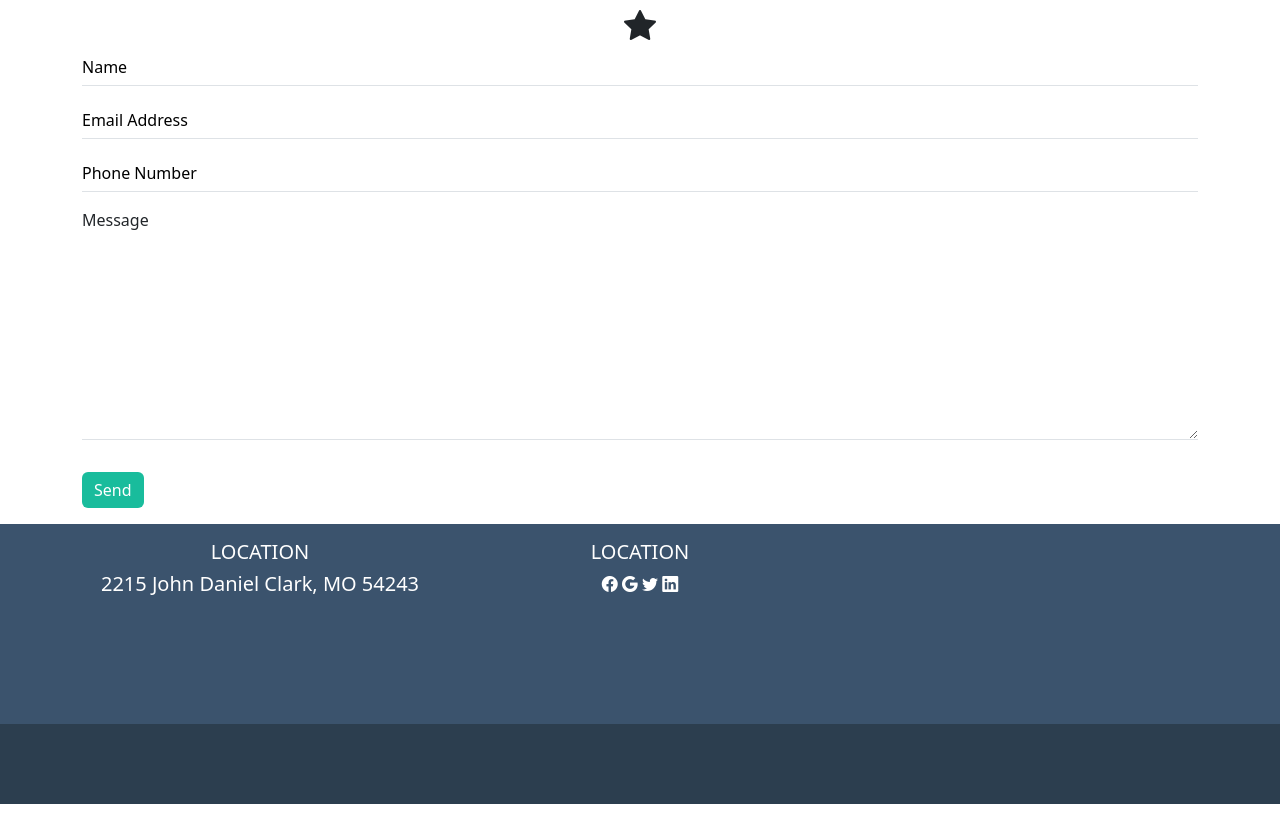
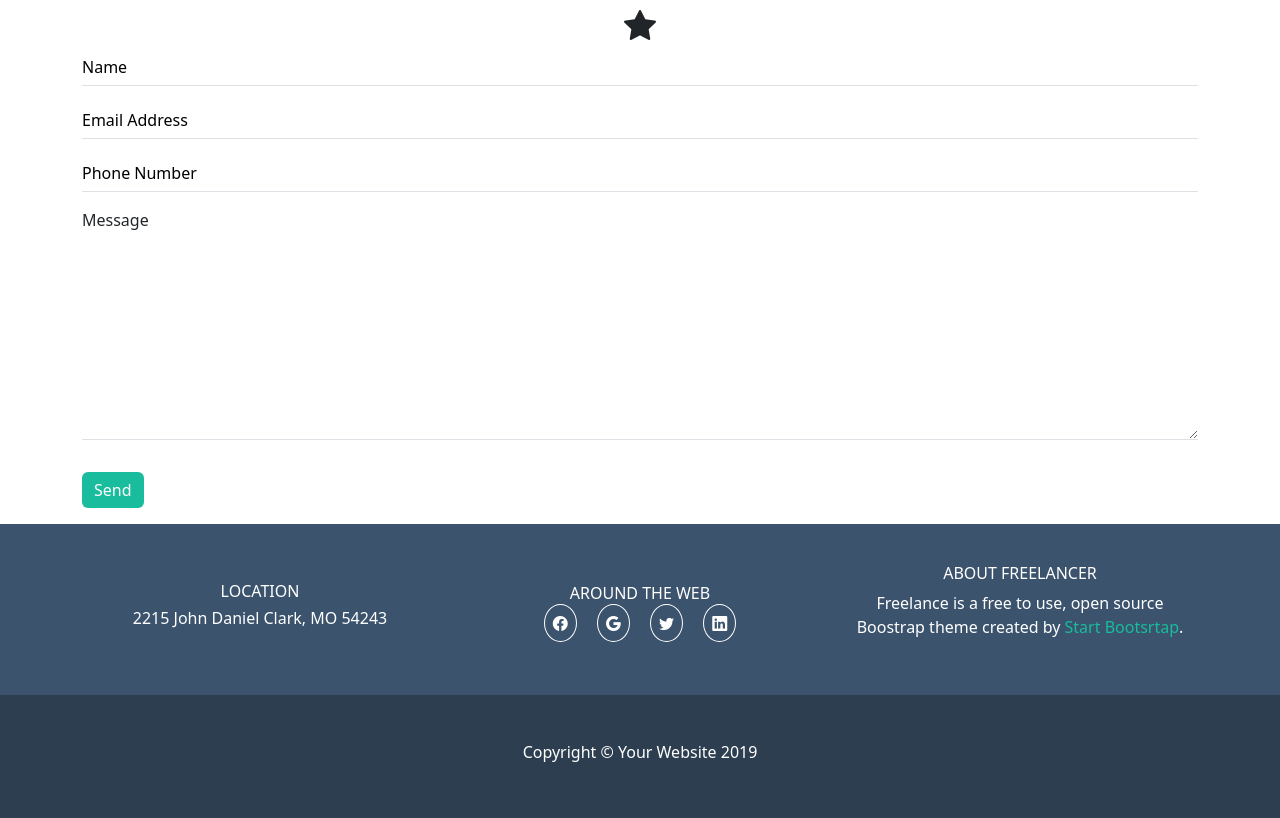
Before and after one commit to antonionovelli92/html-css-bootstrap-freelancer, a plain HTML site: page index.html in a window 1280 px wide. Shown: the part 1634-2452 px from the top of the page. Drawn offline with nearby package versions, Linux system fonts and the light colour scheme.

Commit message:
add footer

```diff
--- a/css/style.css
+++ b/css/style.css
@@ -8,6 +8,10 @@ header {}
     background-color: #19BC9C;
 }
 
+.text-my-green {
+    color: #19BC9C;
+}
+
 a {
     text-decoration: none;
     color: white;
@@ -15,7 +19,7 @@ a {
 }
 
 section {
-    min-height: 400px;
+    ;
 
 }
 
@@ -36,12 +40,12 @@ section:nth-child(odd) {
 
 footer {
     background-color: #2C3E4F;
-    min-height: 80px;
+
 }
 
 #around {
     background-color: #3B536D;
-    min-height: 200px;
+
 }
 
 #contact textarea {
@@ -52,3 +56,13 @@ footer {
 #contact ::placeholder {
     color: black;
 }
+
+
+
+#around i {
+    border: 1px white solid;
+    padding: 8px;
+    border-radius: 50%;
+    margin: auto 8px;
+    font-size: 15px;
+}
--- a/index.html
+++ b/index.html
@@ -146,29 +146,35 @@
         </section>
         <section id="around">
             <div class="container">
-                <div class="row text-center text-white">
+                <div class="row text-center py-4 align-items-md-center text-white">
                     <div class="col-12 my-3 col-md-4">
-                        <h5>LOCATION</h5>
-                        <h5>2215 John Daniel Clark, MO 54243</h5>
+                        <h6>LOCATION</h6>
+                        <h6>2215 John Daniel Clark, MO 54243</h6>
                     </div>
                     <div class="col-12 my-3 col-md-4">
-                        <h5>LOCATION</h5>
+                        <h6>AROUND THE WEB</h6>
                         <i class="bi bi-facebook"></i>
                         <i class="bi bi-google"></i>
                         <i class="bi bi-twitter"></i>
                         <i class="bi bi-linkedin"></i>
-
-
-
                     </div>
                     <div class="col-12 my-3 col-md-4">
-
+                        <h6>ABOUT FREELANCER</h6>
+                        <p>Freelance is a free to use, open source Boostrap theme created by <a class="text-my-green" href="#">Start Bootsrtap</a>.</p>
                     </div>
                 </div>
             </div>
         </section>
     </main>
-    <footer></footer>
+    <footer>
+        <div class="container text-white">
+            <div class="row">
+                <div class="col-12 text-center my-5">
+                    <h6>Copyright &copy; Your Website 2019</h6>
+                </div>
+            </div>
+        </div>
+    </footer>
 
 </body>
 </html>
```
